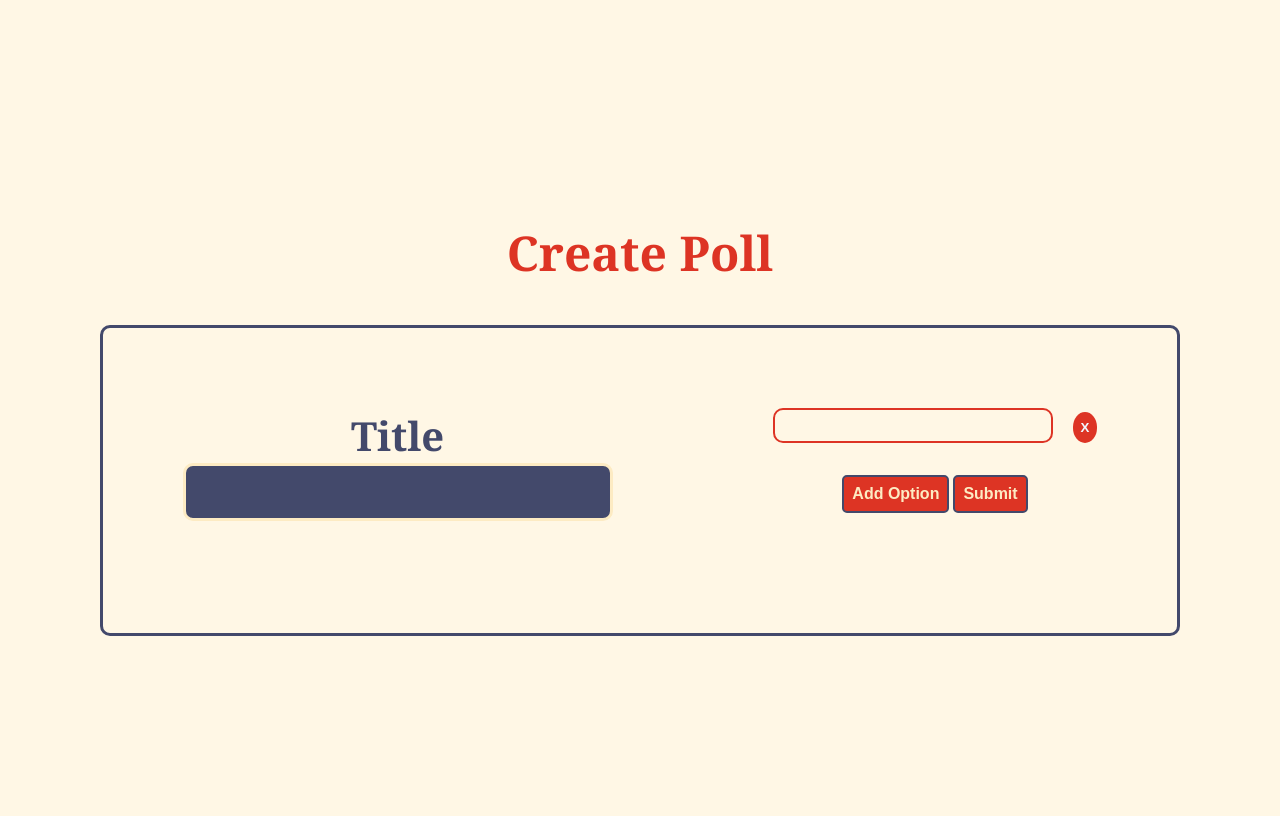
After one commit to DaveyDark/BallotBox, a PHP site: page /poll in a window 1280 px wide. The commit adds this page. Run offline with PHP 8.4, Linux system fonts and the light colour scheme.

Commit message:
create poll page

```diff
--- a/index.php
+++ b/index.php
@@ -20,6 +20,9 @@ switch ($request) {
   case '/signup':
     require $pageDir . 'signup.php';
     break;
+  case '/poll':
+    require $pageDir . 'poll.php';
+    break;
 
   default:
     http_response_code(404);
--- a/pages/login.php
+++ b/pages/login.php
@@ -9,7 +9,7 @@
 <body>
     <div class="form-container">
         <h1>Welcome</h1>
-        <p id="signup-ref">Don't have an account? <a href="signup.html">Sign Up</a></p>
+        <p id="signup-ref">Don't have an account? <a href="/signup">Sign Up</a></p>
         <form method="POST" action="/api/login">
             <input class="inp1" type="email" placeholder="E-Mail" id="email"><br>
             <div class="password-container"><input class="inp2" type="password" placeholder="Password"><i data-feather="eye" id="password"></i><br></div>
--- /dev/null
+++ b/pages/poll.php
@@ -0,0 +1,78 @@
+<!DOCTYPE html>
+<html lang="en">
+<head>
+    <meta charset="UTF-8">
+    <meta name="viewport" content="width=device-width, initial-scale=1.0">
+    <title>Document</title>
+    <link rel="stylesheet" href="pollstyle.css">
+
+</head>
+<body>
+    <h2>Create Poll</h2>
+    <div id="poll-container">
+        <div class="title-container">
+            <label for="poll-title">Title</label><br>
+            <input type="text" id="poll-title">
+        </div>
+
+        <div id="options-container">
+            <div class="option-item">
+                <input type="text" class="option-input">
+                <button class="remove-option">X</button>
+            </div>
+            <!-- <div id="buttons"> -->
+                <button id="add-option">Add Option</button>
+        <button id="submit-poll">Submit</button>
+            <!-- </div> -->
+        </div>
+
+    </div>
+    <script>
+        document.addEventListener('DOMContentLoaded', function() {
+            const addOptionButton = document.getElementById('add-option');
+            const submitButton = document.getElementById('submit-poll');
+
+            addOptionButton.addEventListener('click', function() {
+                const optionsContainer = document.getElementById('options-container');
+                const newOptionItem = document.createElement('div');
+                newOptionItem.classList.add('option-item');
+                newOptionItem.innerHTML = `
+                    <input type="text" class="option-input">
+                    <button class="remove-option">X</button>
+                `;
+                optionsContainer.appendChild(newOptionItem);
+                attachRemoveOptionListener(newOptionItem);
+            });
+
+            function attachRemoveOptionListener(optionItem) {
+                const removeButton = optionItem.querySelector('.remove-option');
+                removeButton.addEventListener('click', function() {
+                    optionItem.remove();
+                });
+            }
+
+            submitButton.addEventListener('click', function() {
+                const pollTitle = document.getElementById('poll-title').value;
+                const options = [];
+                const optionInputs = document.querySelectorAll('.option-input');
+                optionInputs.forEach(function(input) {
+                    if (input.value.trim() !== '') {
+                        options.push(input.value.trim());
+                    }
+                });
+
+                if (pollTitle.trim() === '' || options.length < 2) {
+                    alert('Please provide a title and at least two options for the poll.');
+                    return;
+                }
+
+                // Here you can send the poll title and options to your server-side script for further processing
+                console.log('Poll Title:', pollTitle);
+                console.log('Options:', options);
+                // Replace the console.log with your code to send data to the server
+            });
+        });
+        </script>
+
+</body>
+</html>
--- /dev/null
+++ b/pages/pollstyle.css
@@ -0,0 +1,99 @@
+body{
+    background-color: #fff7e5;
+    display: flex;
+    flex-direction: column;
+    align-items: center;
+    justify-content: center;
+    height: 100vh;
+    text-align: center;
+}
+#poll-container{
+    background-color:#fff7e5;
+    padding: 5rem;
+    border-radius: 10px;
+    justify-content: center;
+    border: 3px solid #43496b;
+    text-align: center;
+    display: flex;
+    gap: 10rem;
+
+}
+.title-container{
+    text-align: center;
+}
+h2{
+    color:#dd3424;
+    font-family:Georgia, 'Times New Roman', Times, serif ;
+    font-size: 3rem;
+}
+#poll-container label{
+    color:#43496b;
+    font-size : 2.5rem;
+    font-family:Georgia, 'Times New Roman', Times, serif;
+    font-weight: bolder;
+
+}
+#poll-title{
+    padding: 0.5rem 3rem;
+    border-radius: 10px;
+    border: none;
+    background-color:#43496b;
+    border: 3px solid #fdebc3;
+    margin-bottom: 2rem;
+    padding-top: 1rem;
+    font-size: 1.5rem;
+    color:#fdebc3;
+    font-weight: bold;
+    text-align: center;
+
+}
+.option-input{
+    font-size: 1rem;
+    padding: 0.25rem;
+    border-radius: 10px;
+    margin-bottom: 2rem;
+    background-color:#fff7e5;
+    border: 2px solid #dd3424;
+    color: #dd3424;
+    font-size: 1.25rem;
+    font-weight: 700;
+}
+#add-option{
+    padding: 0.5rem;
+    background-color: #dd3424;
+    border-radius: 5px;
+    border: 2px solid #43496b;
+    color: #fdebc3;
+    font-size: 1rem;
+    font-weight: 800;
+}
+#add-option:hover{
+    background-color: #a72317;
+}
+
+#submit-poll{
+    padding: 0.5rem;
+    background-color: #dd3424;
+    border-radius: 5px;
+    border: 2px solid #43496b;
+    color: #fdebc3;
+    font-size: 1rem;
+    font-weight: 800;
+
+}
+#submit-poll:hover{
+    background-color: #a72317;
+}
+
+.remove-option{
+    border-radius: 50%;
+    border: none;
+    background-color: #dd3424;
+    color:aliceblue;
+    font-weight: 900;
+    padding: 0.5rem;
+    margin-left: 1rem;
+}
+.remove-option:hover{
+    padding: 0.6rem;
+}
--- a/pages/signup.php
+++ b/pages/signup.php
@@ -10,7 +10,7 @@
 <body>
     <div class="form-container">
         <h1>Welcome</h1>
-        <p id="signup-ref">Already have an account? <a href="login.html">Login</a></p>
+        <p id="signup-ref">Already have an account? <a href="/login">Login</a></p>
         <form method="POST" action="/api/login">
             <input class="inpname" type="text" placeholder="Name" id="email">
             <input class="inp1" type="email" placeholder="E-Mail" id="email" ><br>
```
